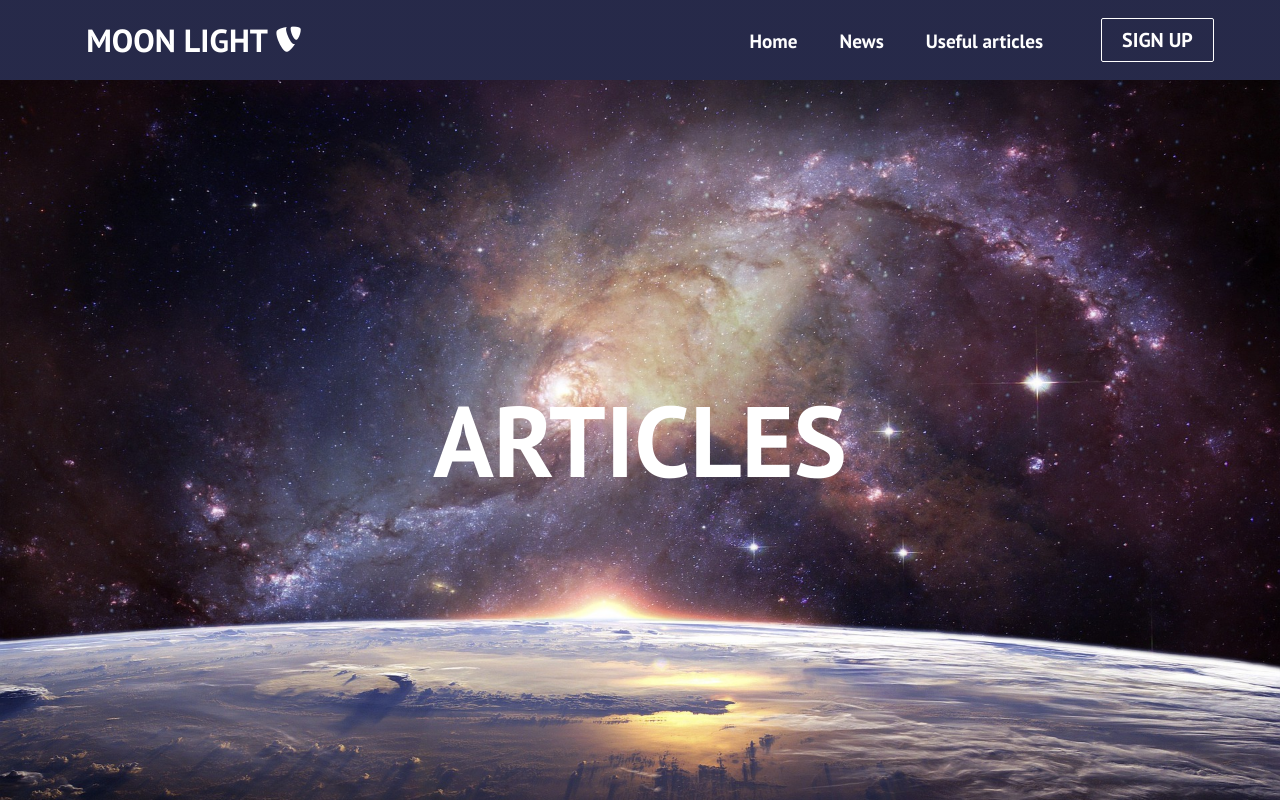
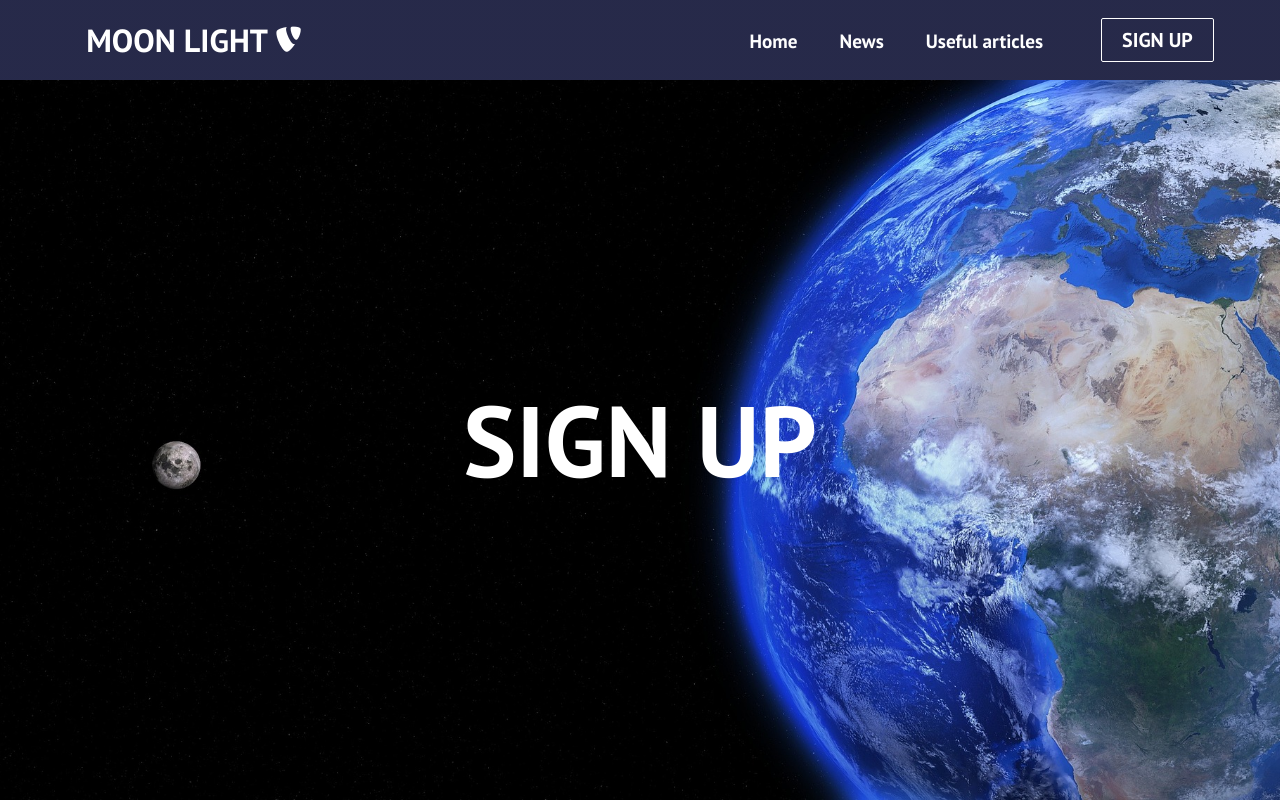
Before and after one commit to AnnaBilokon/Galaxy-website-react, a React (Create React App) app: page /sign-up in a window 1280 px wide. Built offline with nearby package versions, Linux system fonts and the light colour scheme.

Commit message:
changed titles

```diff
--- a/src/components/pages/SignUp.js
+++ b/src/components/pages/SignUp.js
@@ -5,7 +5,7 @@ import '../../App.css';
 export default function SignUp () {
 	return (
 		<div>
-<h1 className="articles">ARTICLES</h1>
+<h1 className="sign-up">SIGN UP</h1>
 		</div>
 
 	)
```
